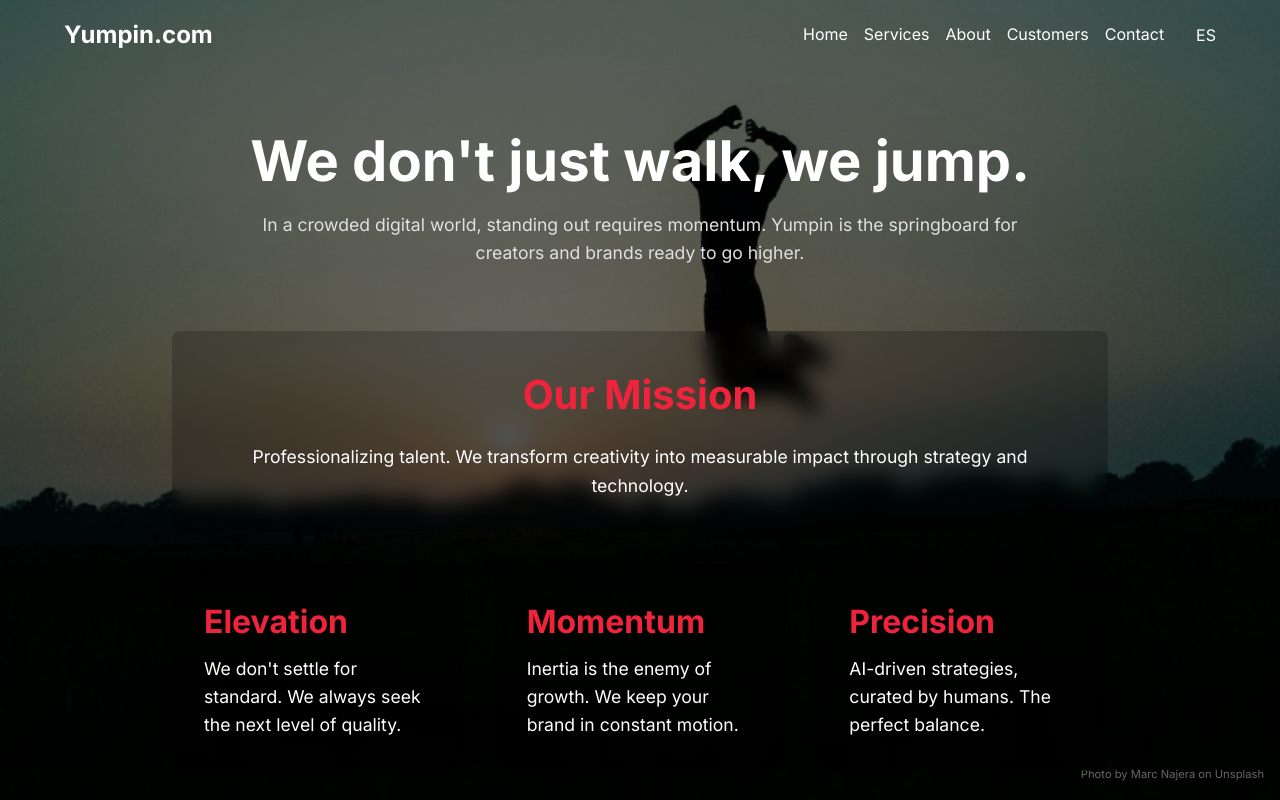
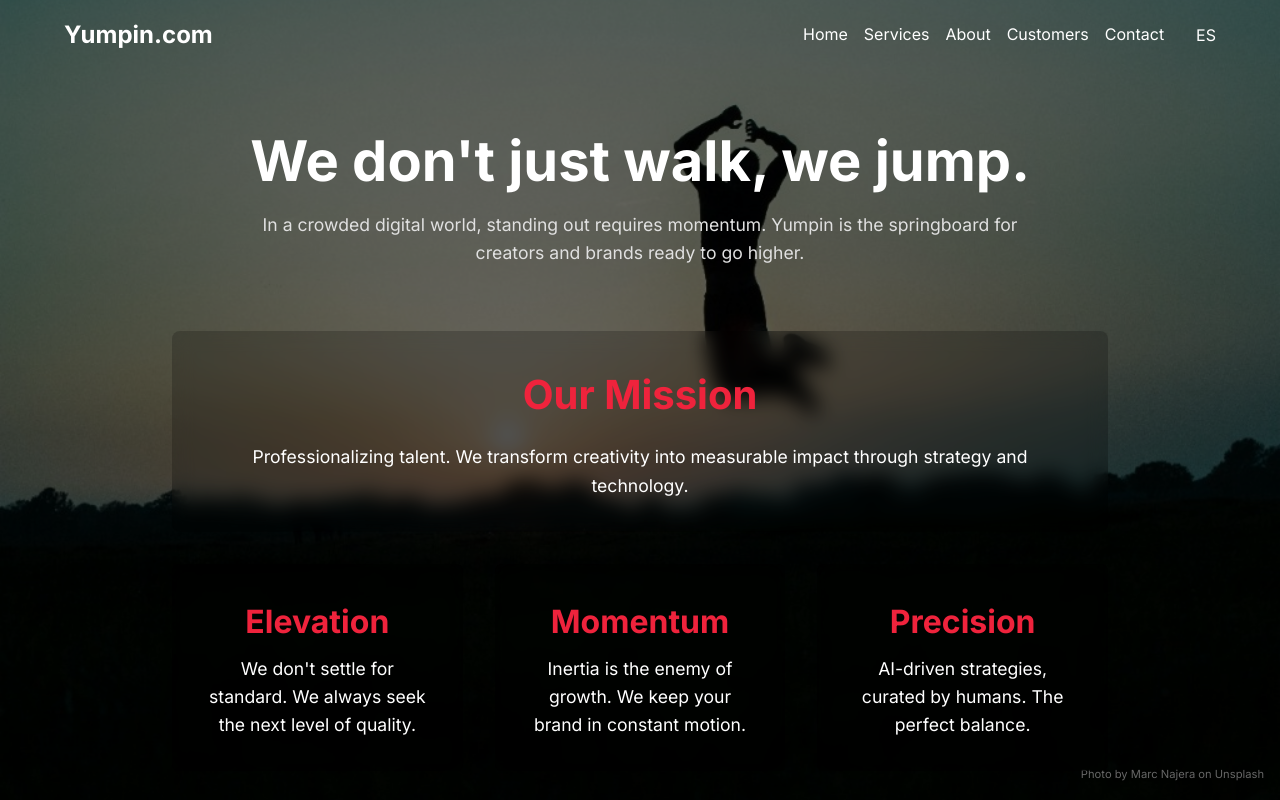
Before and after one commit to carlosdiaztorres/yumpin, a React (Vite) app: page /about in a window 1280 px wide. Shown: the top 800 px of the page. Built offline with nearby package versions, Linux system fonts and the light colour scheme.

Commit message:
Center text in About page cards

```diff
--- a/src/pages/About.jsx
+++ b/src/pages/About.jsx
@@ -11,7 +11,8 @@ const About = () => {
         backdropFilter: 'blur(10px)',
         padding: '2rem',
         borderRadius: '8px',
-        marginBottom: '2rem'
+        marginBottom: '2rem',
+        textAlign: 'center'
     };
 
     return (
```
